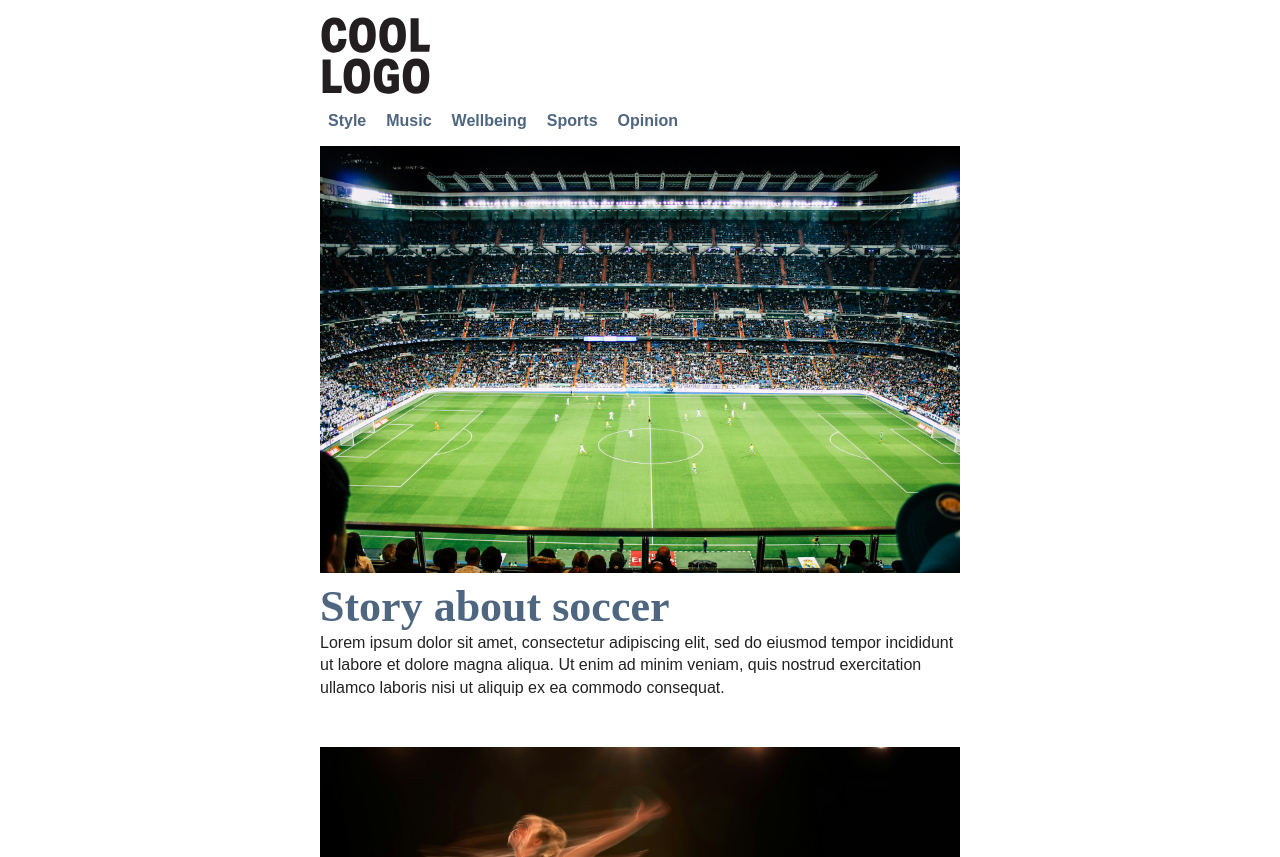
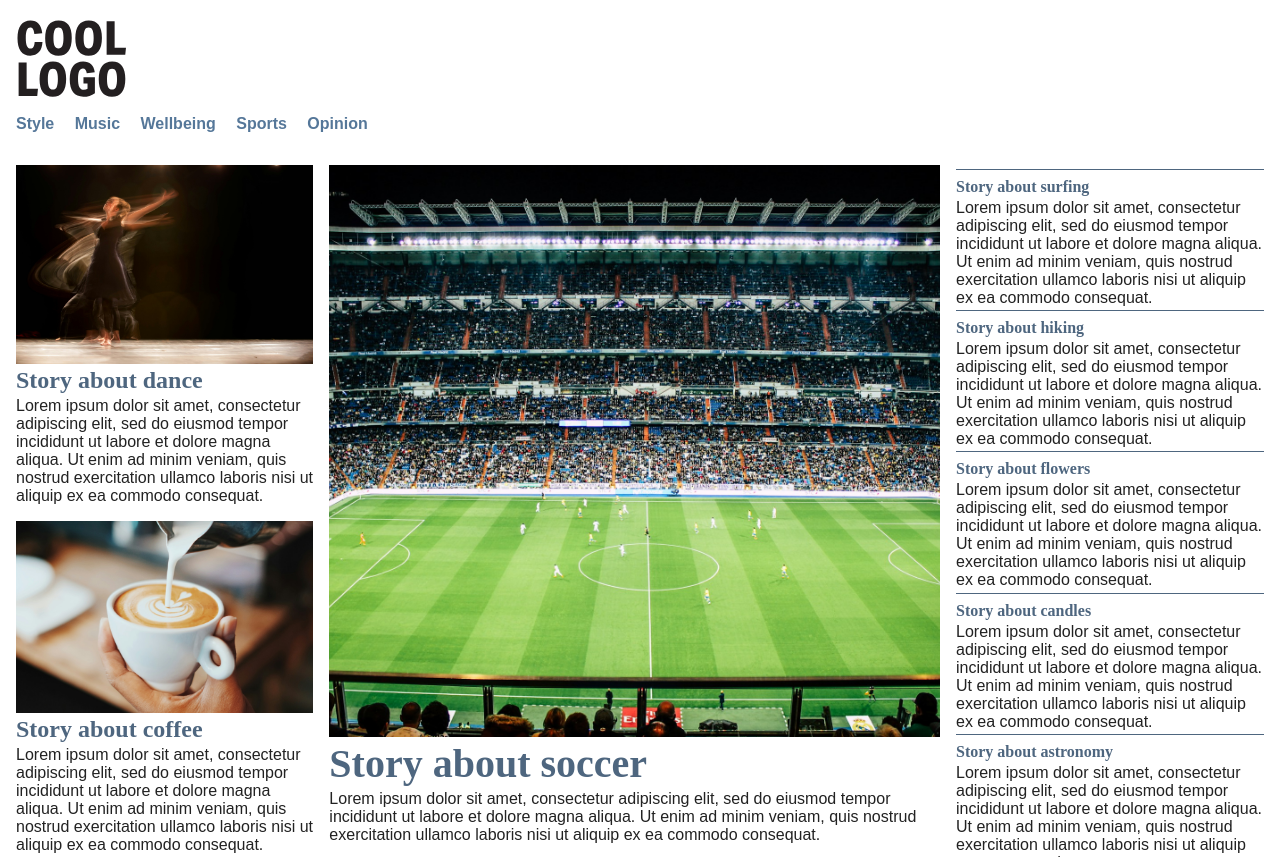
Before and after one commit to emilyvitanatchi/emilyvitanatchi.github.io, a plain HTML site: page grc339/digital-magazine/index.html in a window 1280 px wide. Shown: the top 857 px of the page. Drawn offline with Linux system fonts and the light colour scheme.

Commit message:
Add files via upload

```diff
--- a/grc339/digital-magazine/index.html
+++ b/grc339/digital-magazine/index.html
@@ -15,13 +15,13 @@
         </head>
 
         <body>
-            <div class="container">
+            <div class="home-container">
                 <header>
-                      <h1><a href="index.html"><img src="logo.svg"
-                        alt="logo"></a></h1>
-                </header>
+                      <h1><a href="index.html">
+                        <img src="logo.svg" alt="">
+                    </a>
+                </h1>
 
-                <!-- header is outside the main, but inside the div container. -->
                 <nav href="#">
                     <ul>
                         <li><a >Style</a></li>
@@ -31,10 +31,10 @@
                         <li><a >Opinion</a></li>
                     </ul>
                 </nav>
-                <!-- For the nav, you can use the pound sign (#) for the value of the href attribute. -->
+                </header>
 
                 <main>
-                    <section class="main">
+                    <section class="mainstory">
                         <a href="mainstory.html">
                             <figure>
                                 <img src="soccer-1.jpg" alt="">
@@ -120,8 +120,9 @@
                         </a>
                     </section>
 
-                    <!-- You will need to replicate the section above to have a total of five secondary stories. Include their images and filler content. -->
+                </main>
 
+                <aside>
                     <section class="tertiary">
                         <a href="#">
                             <h2>
@@ -194,9 +195,8 @@
                         </a>
                     </section>
 
-                    <!-- You will need to replicate the section above to have a total of six tertiary stories in your page, with at least 4 of them with images. -->
 
-                </main>
+                </aside>
 
                 <footer>
                     <p>All rights reserved.</p>
--- a/grc339/digital-magazine/style.css
+++ b/grc339/digital-magazine/style.css
@@ -7,28 +7,124 @@ img {
     display: block;
 }
 
-p {
+body {
+    font-family: sans-serif;
+}
+
+
+div.container, div.home-container {
+    max-width: 40em;
+    margin: auto;
+    /* position: relative; */
+}
+
+
+h1 {
+	width: 7em;
+    /* padding-bottom: 1em;
+    padding-top: 1em; */
+    margin-top: 1em;
+}
+
+h1, nav {
+    margin-bottom: 1em;
+}
+
+
+/* section {
+    margin-bottom: 2em;
+} */
+
+header, h2, p {
+    margin: .2rem .5rem 0;
+}
+
+h2 {
+    /* text-decoration: none; */
+    font-weight: bolder;
+    color: rgb(78, 102, 127);
+    font-family: serif;
+    /* padding-top:0.5rem; */
+}
+
+article h2 {
+    font-size: 2.5em;
+    /* margin: 0.75em 0em 0.5em 0em; */
+    margin-top: 1em;
+    margin-bottom: .5em;
+}
+
+article p {
+    margin-bottom: 1em;
+}
+
+section.mainstory h2 {
+    font-size: 2.5em;
+}
+
+section.secondary h2 {
+    font-size: 1.5em;
+}
+
+aside{
+    background: rgb(204, 208, 251);
+    padding: 1em 0.5em;
+    margin-top: 1em;
+}
+
+
+section.tertiary h2{
+    padding-top: 0.5em;
+    border-top: 1px solid;
+}
+
+a{
+    text-decoration: none;
+    color: #222;
+}
+
+
+nav ul li {
+    list-style-type:none;
+}
+
+nav ul li a {
+    font-weight: bold;
+    color: #579;
+}
+
+nav ul li a:hover {
+    color: #f00;
+}
+
+footer {
+    background-color: rgb(78, 102, 127);
+    width: 100%;
+    padding: .5em 0;
+    color: #eee;
+    box-sizing: border-box;
+    padding-left: 1em;
+}
+
+figcaption{
+    font-style: italic;
+    font-family: sans-serif;
+	/* line-height: 1.4em; */
+	color: rgb(70, 73, 81);
+    /* padding-bottom: 1rem; */
+    margin: 0.2rem 0.5rem 1em;
+}
+
+
+/* p {
 	font-family: sans-serif;
 	line-height: 1.4em;
 	color: #222;
 	box-sizing: border-box;
     padding-bottom: 2em;
-	}
+	} */
 
-div.container {
-    max-width: 40em;
-    margin: auto;
-    position: relative;
-}
-
-
-h1 {
-	max-width: 7em;
-    padding-bottom: 1em;
-    padding-top: 1em;
-}
-
-li {
+/* li {
     display: inline;
     text-decoration: none;
     padding: 0.5rem;
@@ -36,42 +132,11 @@ li {
     font-weight: bold;
     color: rgb(78, 102, 127);
     list-style-type: none;
-}
+} */
 
 
-caption {
+/* caption {
     padding-bottom: 2em;
-}
-
-a{
-    text-decoration: none;
-}
-
-h2 {
-    text-decoration: none;
-    font-weight: bolder;
-    color: rgb(78, 102, 127);
-    font-family: serif;
-    padding-top:0.5rem;
-}
-
-article h2 {
-    font-size: 2.5em;
-    margin: 0.75em 0em 0.5em 0em;
-}
-
-section.main h2 {
-    font-size: 2.75em;
-}
-
-section.secondary h2 {
-    font-size: 1.25em;
-}
-
-section.tertiary h2{
-    font-size: 1em;
-    padding-top: 0.5em;
-    border-top: 1px solid;
 }
 
 section.secondary p{
@@ -84,66 +149,128 @@ section.tertiary p{
 
 figure{
     padding-top: 1em;
+/* } */
+
+/* footer p {
+    color: #fafafa;
+    /* padding: auto;
+    padding-top: .75rem;
+/* }  */
+
+
+@media only screen and (min-width: 40em) {
+
+    header,h2,p {
+        margin: .2rem 0 0 ;
     }
 
-figcaption{
+    figcaption {
+        color:#555;
         font-style: italic;
-    font-family: sans-serif;
-	line-height: 1.4em;
-	color: rgb(70, 73, 81);
-    padding-bottom: 1rem;
+        margin: .2rem 0 1em;
     }
 
-aside{
-    background: rgb(204, 208, 251);
-    padding: 0.5em;
+    nav ul li {
+        display: inline;
+        margin-right: 1em;
+    }
 }
 
-footer {
-    background-color: rgb(78, 102, 127);
+    @media only screen and (min-width: 60em){
+
+        div.home-container {
+            max-width: 80em;
+            padding: 0 1em;
+            display: grid;
+            grid-template-columns: 3fr 1fr;
+            grid-gap: 1em;
         }
 
-footer p {
-    color: #fafafa;
-    padding: auto;
-    padding-top: .75rem;
+        div.container {
+            max-width: 60em;
+            padding: 0 1em;
+            display: grid;
+            grid-template-columns: 3fr 1fr;
+            grid-gap: 1em;
+        }
+
+        header, footer {
+            grid-column:1/3;
+        }
+
+        div.home-container main {
+            display: grid;
+            grid-template-columns: repeat(3,1fr);
+            grid-gap: 1em;
+        }
+
+        div.home-container aside {
+            background: none;
+            padding: 0;
+            margin-top: 0;
+        }
+
+        div.container aside {
+            margin-top: 0;
+        }
+
+        section.mainstory {
+            grid-column: 2/4;
+            grid-row: 1/3;
+            display: flex;
+        }
+
+        section.mainstory a {
+            flex: 1 0 12em;
+            display: flex;
+            flex-direction: column;
+        }
+
+        section.mainstory a figure {
+            flex: 1 0 12em;
+            display: flex;
+        }
+
+        section.mainstory a figure img{
+            object-fit: cover;
+        }
+
+        section.mainstory a h2 {
+            flex: 0 0 1em;
+        }
+
+        section.mainstory a p {
+            flex: 0 0 4em;
         }
 
 
-@media screen and (max-width: 40em) {
 
-    nav ul li{
-        display:block;
-        padding: 0.25em 0em 0em 0.65em;
+
+
+        section.secondary {
+            display: flex;
         }
 
-    h1 {
-        padding: 1em 0em 1em 0.5em;
+        section.secondary a {
+            flex: 1 0 12em;
+            display: flex;
+            flex-direction: column;
         }
 
-    h2 {
-        padding: 0em 0em 0em 0.2em;
+        section.secondary a figure {
+            flex: 1 0 12em;
+            display: flex;
         }
 
-    section.secondary h2 {
-        padding: 0.1em 0em 0em 0.3em;
+        section.secondary a figure img{
+            object-fit: cover;
         }
 
-    section.tertiary h2 {
-        padding: 0.5em 0em 0em 0.4em;
+        section.secondary a h2 {
+            flex: 0 0 1em;
         }
 
-    p {
-        padding: 0em 0em 0.5em 0.5em;
+        section.secondary a p {
+            flex: 0 0 4em;
         }
-
-    figcaption {
-        padding: 0.25em 0em 1.2em 0.4em;
-        line-height: 1.25em;
     }
-
-    main p {
-        padding-left: 0.5em;
-    }
-
-}
```
Also changed, not shown: grc339/digital-magazine/mainstory.html (+3 -1 lines). Lines whose indentation alone changed are shown as unchanged.
